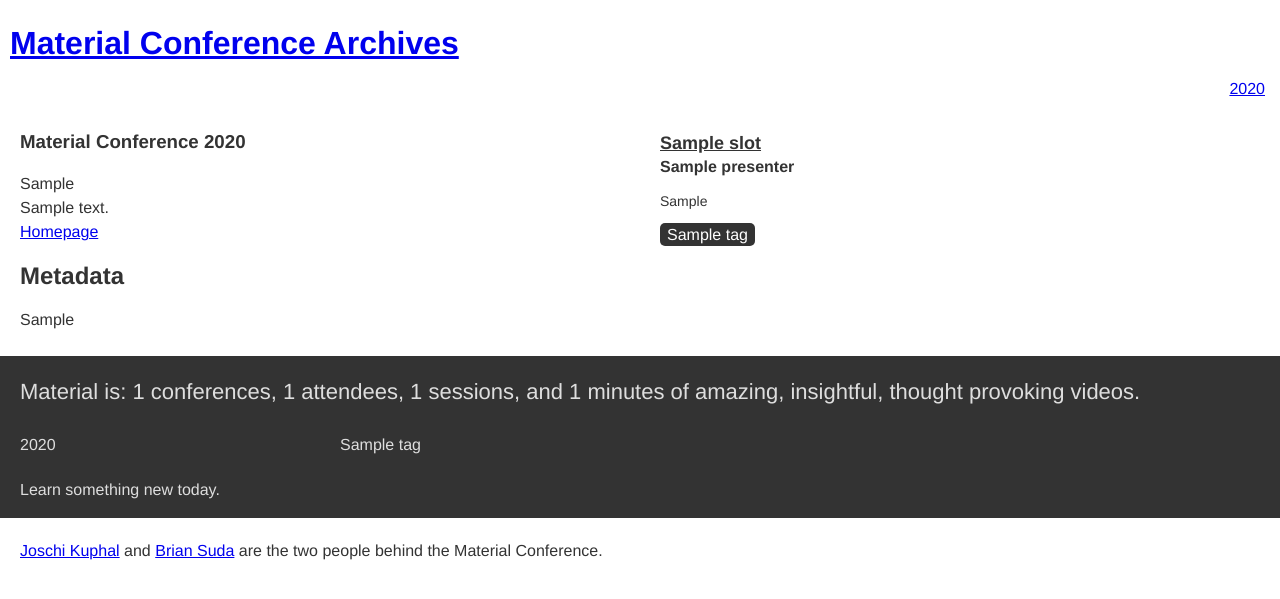
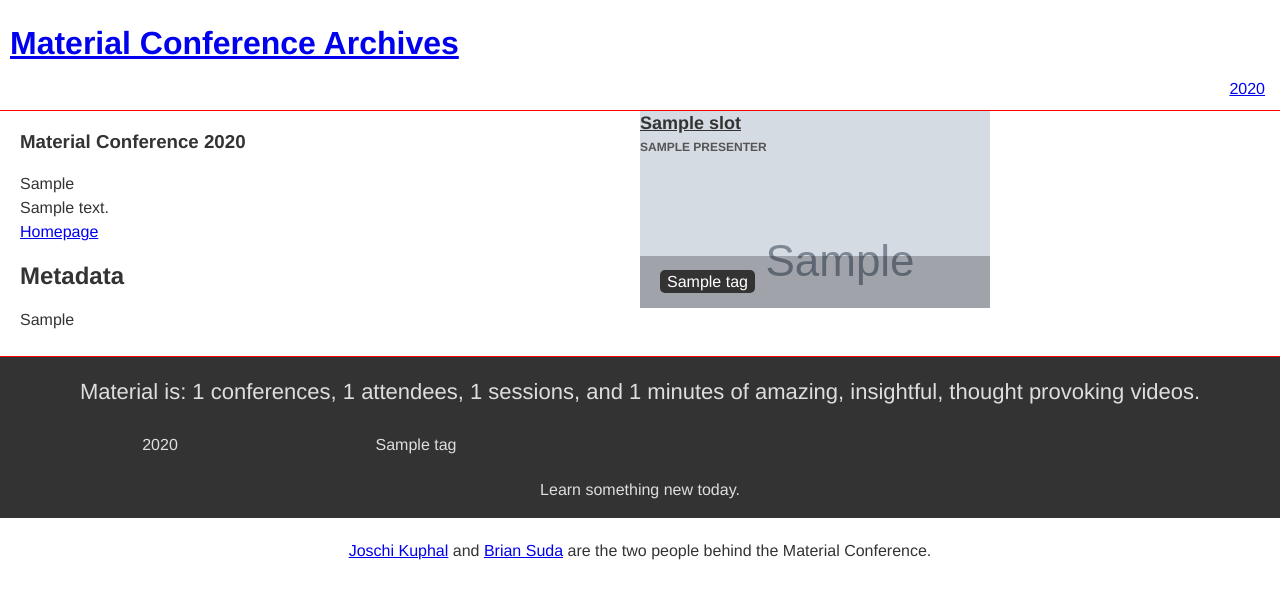
Before and after one commit to optional-is/conf-archives, a Django app: page /2020 in a window 1280 px wide. Shown: the top 599 px of the page. Run offline with Django 3.2, Linux system fonts and the light colour scheme; tables that the repository leaves empty hold one stand-in row (values such as "Sample post"); grey boxes marked "Sample" are stand-in pictures.

Commit message:
Adding is_active to Conferences and Slots

```diff
--- a/archive/models.py
+++ b/archive/models.py
@@ -22,6 +22,7 @@ class Conference(models.Model):
 	metadata = models.TextField(blank=True, null=True)
 	attendees = models.IntegerField(blank=False,null=False)
 
+	is_active  = models.BooleanField(default=True)
 
 	link_url = models.CharField(max_length=200, blank=False)
 	logo_url = models.CharField(max_length=200, blank=False)
@@ -51,9 +52,11 @@ class Slot(models.Model):
 	synopsis = models.TextField(blank=True, null=True)
 	length = models.IntegerField(blank=False,null=False)
 
+	poster_img_url = models.TextField(blank=True, null=True)
 
 	tags = models.ManyToManyField(Tag, blank=True)
 
+	is_active  = models.BooleanField(default=True)
 
 	# media
 	youtube_link = models.TextField(blank=True, null=True)
--- a/archive/views.py
+++ b/archive/views.py
@@ -8,7 +8,7 @@ from django.db.models import Sum
 # Create your views here.
 def index(request):
 	c = {}
-	conferences = Conference.objects.all().order_by('-year')
+	conferences = Conference.objects.filter(is_active=True).order_by('-year')
 	c.update({'latest_conf': conferences[0]})
 
 	c.update(add_footer_context())
@@ -47,9 +47,9 @@ def tags(request, tag_name):
 def add_footer_context():
 	c = {}
 
-	c.update({'total_attendees':Conference.objects.all().values('attendees').aggregate(total_attendees=Sum('attendees'))['total_attendees'] })
+	c.update({'total_attendees':Conference.objects.filter(is_active=True).values('attendees').aggregate(total_attendees=Sum('attendees'))['total_attendees'] })
 	c.update({'total_slots':Slot.objects.count() })
-	c.update({'conferences':Conference.objects.all().order_by('-year') })
-	c.update({'total_time': Slot.objects.all().values('length').aggregate(total_time=Sum('length'))['total_time']})
+	c.update({'conferences':Conference.objects.filter(is_active=True).order_by('-year') })
+	c.update({'total_time': Slot.objects.filter(is_active=True).values('length').aggregate(total_time=Sum('length'))['total_time']})
 	c.update({'tags':Tag.objects.all().order_by('name')})
 	return c
--- a/templates/base.html
+++ b/templates/base.html
@@ -29,14 +29,15 @@
     	<link rel="apple-touch-icon-precomposed" href="{% get_static_prefix %}ico/apple-touch-icon-57-precomposed.png">
     	<link rel="shortcut icon" href="{% get_static_prefix %}ico/favicon.png">
 		<style>
-			html,body { margin: 0; padding: 0; font-family: Helvetica, Arial; color: #333; line-height: 150%;  }
+			html,body { margin: 0; padding: 0; font-family: Helvetica, Arial; color: #333; line-height: 150%; text-align: center;  }
 			ul { list-style: none; padding: 0; margin: 0 }
 			li { padding: 0; margin: 0 }
 
 			section { padding: 0; }
 
-			header { padding: 10px; }
+			header { padding: 10px; text-align: left }
 
+			main { max-width: 1250px; margin: 0 auto; outline: 1px solid red;  text-align: left; position: relative;}
 
 			nav ul li { display: inline; padding: 0 5px; }
 			nav ul { text-align: right; }
@@ -58,23 +59,47 @@
 			}
 			footer section ul li a, footer  p, section footer h2 { padding: 5px 20px; }
 			footer section p { padding: 1em 20px; }
-			.tags li { display: inline }
 			.breadcrumbs { font-size: 80%; font-weight: bold; color: #666; }
-			.conference { padding: 0 20px; }
-			.slot { padding: 20px; }
+
+			#content { padding: 0 20px; }
+			.conference { padding-right: 20px; }
+
+
+			section.slot { max-width: 350px; height: 197px; }
+
+
+			.slot, .media  { margin-bottom: 15px;}
 			.slot h2 { font-size: 18px; margin: 0; padding: 0; }
 			.slot p { margin: 0; padding: 0; }
-			.slot .presenters { font-weight: bold; color: #333; font-size
-			: 16px; }
+			.slot .presenters { font-weight: bold; color: #555; font-size
+			: 12px; text-transform: uppercase; }
 			.slot .abstract { padding: 10px 0; font-size: 14px; }
-			.slot { padding-bottom: 25px; }
+			.slot { position: relative;}
 			.slot h2 a, .slot h2 a:visited { color: #333; }
+			.tags li { line-height: 2em; }
 			.tags li a, .tags li a:visited, .tags li a:active, .tags li a:focus { color: #fff; text-decoration: none; background-color: #333; padding: 3px 7px; border-radius: 5px;}
 
 			.tags li a:hover { background-color: #666; }
+			.tags li { display: inline }
+
+			.slot .tags { position: absolute; bottom: 0px; left: 0px; background: rgba(0,0,0,.25); width: 100%; }
+			.slot .tags ul { padding: 10px 20px }
+
+			/*
+			.year-2017 .tags li a, .year-2017 .tags li a:visited, .year-2017 .tags li a:active, .year-2017 .tags li a:focus {
+				background-color: #c1ffc8; color: #000;
+			}
+			.year-2017 .tags li a:hover { background-color: #73d27e; color: #fff;}
+
+			.year-2018 .tags li a, .year-2018 .tags li a:visited, .year-2018 .tags li a:active, .year-2018 .tags li a:focus {
+				background-color: #bd3bdd; color: #fff;
+			}
+			.year-2018 .tags li a:hover { background-color: #7c26c1; color: #fff;}
+			*/
+
 		</style>
   </head>
-   <body class="">
+   <body class="{% if slot%}year-{{slot.conference.year}}{%endif%}{% if conference%}year-{{conference.year}}{%endif%}">
 		<header>
 			<h1><a href="{% url 'index' %}">Material Conference Archives</a></h1>
 		<nav id="nav">
--- a/templates/snippet_slot.html
+++ b/templates/snippet_slot.html
@@ -1,10 +1,14 @@
-<section class="slot">
+<section class="slot year-{{slot.conference.year}}" style="background: rgba(0,0,0,0.1) url('{{slot.poster_img_url}}') no-repeat no-repeat;">
 <h2><a href="{% url 'slot' slot.conference.year slot.slug%}">{{slot.title}}</a></h2>
 <p class="presenters">{{slot.get_presenters}}</p>
-<p class="abstract">{{slot.abstract}}</p>
-<ul class="tags">
-	{% for tag in slot.tags.all %}
-	<li><a href="{% url 'tag' tag.name %}">{{tag.name}}</a></li>
-	{% endfor %}
-</ul>
+<!-- <p class="abstract">{{slot.abstract}}</p> -->
+{% if slot.tags.all|length > 0%}
+<div class="tags">
+	<ul>
+		{% for tag in slot.tags.all %}
+		<li><a href="{% url 'tag' tag.name %}">{{tag.name}}</a></li>
+		{% endfor %}
+	</ul>
+</div>
+{% endif %}
 </section>
--- a/templates/tag_results.html
+++ b/templates/tag_results.html
@@ -5,9 +5,9 @@
 {% block content %}
 <h1>{{slots.count}} session{{ slots.count|pluralize }} tagged with '{{tag}}'</h1>
 
+<div class="tag_results">
 {% for slot in slots %}
 {% include 'snippet_slot.html' %}
 {% endfor %}
-
-
+</div>
 {% endblock %}
```
Also changed, not shown: templates/slot_detail.html (+22 -19 lines), archive/migrations/0006_slot_poster_img_url.py (added), archive/migrations/0007_auto_20181218_2341.py (added).
